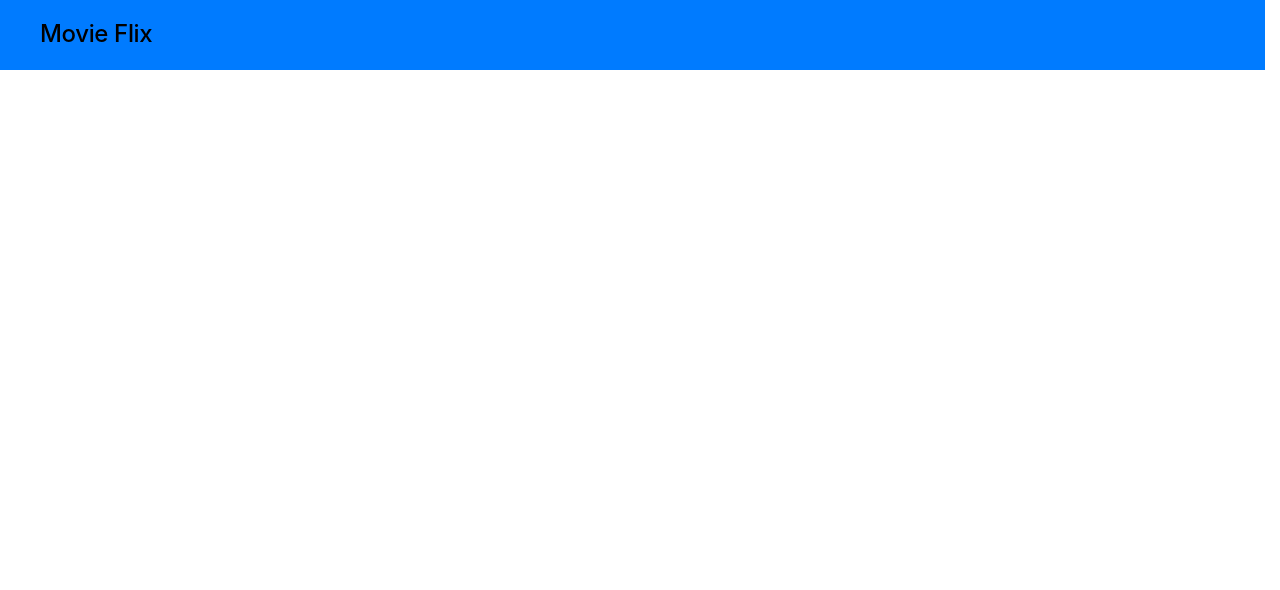
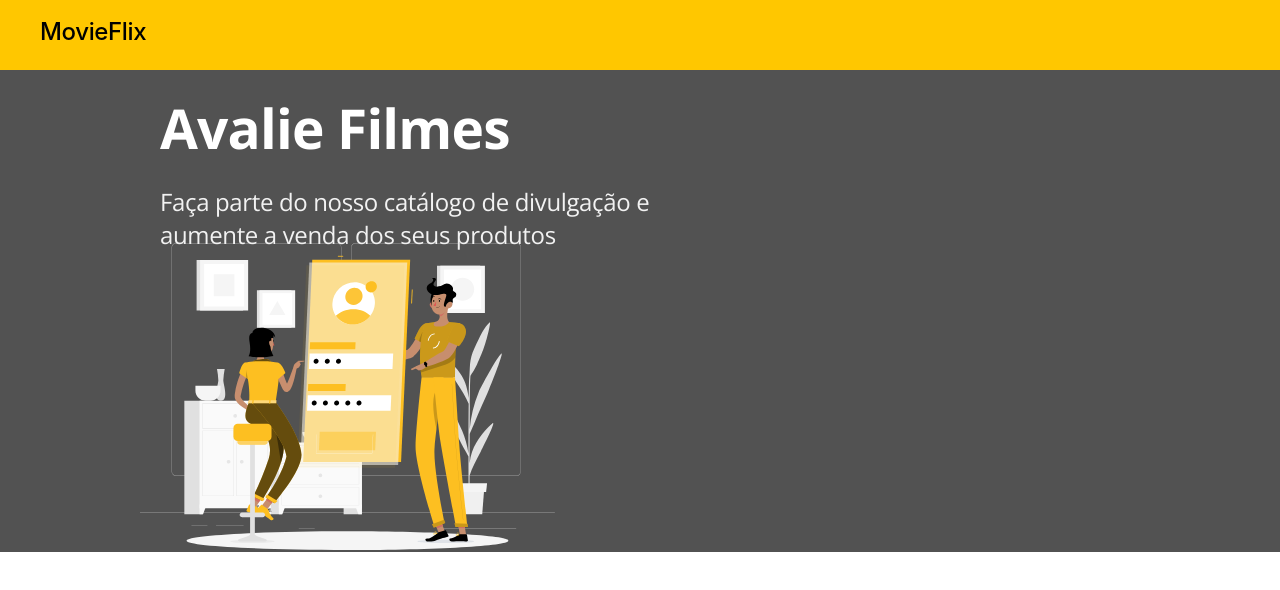
Before and after one commit to eduardomsj/movieflixbds, a React (Create React App) app in the folder front-web/: page / in a window 1280 px wide. Shown: the top 590 px of the page. Built offline with nearby package versions, Linux system fonts and the light colour scheme.

Commit message:
Routes and initial Home Page, Navbar adjusts

```diff
--- a/front-web/package.json
+++ b/front-web/package.json
@@ -10,10 +10,12 @@
     "@types/node": "^12.0.0",
     "@types/react": "^17.0.0",
     "@types/react-dom": "^17.0.0",
+    "@types/react-router-dom": "^5.1.7",
     "bootstrap": "^4.6.0",
     "node-sass": "^5.0.0",
     "react": "^17.0.1",
     "react-dom": "^17.0.1",
+    "react-router-dom": "^5.2.0",
     "react-scripts": "4.0.2",
     "typescript": "^4.1.2",
     "web-vitals": "^1.0.1"
--- a/front-web/src/App.tsx
+++ b/front-web/src/App.tsx
@@ -1,10 +1,11 @@
 import React from 'react';
-import Navbar from './core/components/Navbar';
+import Routes from './Routes';
+import './app.scss';
 
 const App = () => {
     return (
         <>
-            <Navbar />
+            <Routes />
         </>
     )
 }
--- /dev/null
+++ b/front-web/src/Routes.tsx
@@ -0,0 +1,18 @@
+import React from 'react';
+import { BrowserRouter, Route, Switch } from 'react-router-dom';
+import Home from './pages/Home';
+
+const Routes = () => {
+
+    return (
+        <BrowserRouter>
+            <Switch>
+                <Route path="/" exact>
+                    <Home />
+                </Route>
+            </Switch>
+        </BrowserRouter>
+    )
+}
+
+export default Routes;
--- a/front-web/src/app.scss
+++ b/front-web/src/app.scss
@@ -1,21 +1,22 @@
 @import url('https://fonts.googleapis.com/css2?family=Open+Sans:wght@400;700&display=swap');
 
-* {
+:root {
+  --primary-color: #DA5C5C;
+  --primary-hover-color: #A74B4B;
+  --dark-color: #263238;
+  --secondary-color: #9E9E9E;
+  --light-color: #F5F5F5;
+}
+
+html, body {
+  margin: 0;
+  padding:0;
+}
+
+body {
   font-family: 'Open Sans', sans-serif;
 }
 
-h1, h2, h3, h4, h5, h6 {
-  padding: 0;
-  margin-top: 0;
-  margin-bottom: 0;
-  font-weight: 700;
+a:hover {
+	text-decoration: none !important;
 }
-
-.card-base {
-  background: #6C6C6C;
-  box-shadow: 0px 4px 20px rgba(0, 0, 0, 0.25);
-}
-
-.margin-bottom-30 {
-  margin-bottom: 30px;
-}
--- a/front-web/src/core/components/Navbar/index.tsx
+++ b/front-web/src/core/components/Navbar/index.tsx
@@ -1,17 +1,18 @@
 import React from 'react';
+import { Link } from 'react-router-dom';
 import './styles.scss';
 
-const Navbar = () => {
+type Props = {
+    children?: React.ReactNode;
+}
+
+const Navbar = ({ children }: Props) => {
     return (
-        <nav className="row bg-primary main-nav">
-            <div className="col">
-                <a href="/" className="main-nav-text">
-                    <h4>Movie Flix</h4>
-                </a>
-            </div>
-            <div className="col-auto justify-content-end">
-
-            </div>
+        <nav className="main-nav">
+            <Link to="/" >
+                <h4 className="main-nav-text">MovieFlix</h4>
+            </Link>
+            {children}
         </nav>
     )
 }
--- a/front-web/src/core/components/Navbar/styles.scss
+++ b/front-web/src/core/components/Navbar/styles.scss
@@ -1,34 +1,17 @@
 .main-nav {
     height: 70px;
-    width: 100vw;
-    padding: 20px 135px 20px 40px;
+    background-color: #FFC700;
     margin-left: 0px;
+    margin-top: 0px;
+    display: flex;
+    align-items: center;
 }
 
 .main-nav-text {
+    font-weight: "bold";
     font-size: 24px;
     line-height: 33px;
     letter-spacing: -0.015em;
     color: #000000;
-
-    &:hover {
-        text-decoration: none;
-        color: #000000;
-    }
+    margin-left: 40px;
 }
-
-.btn-logout {
-    height: 30px;
-    width: 105px;
-    border: 1px solid #000000;
-    box-sizing: border-box;
-    border-radius: 10px;
-    justify-content: center;
-    align-items: center;
-}
-
-.nav-link {
-    font-weight: bold;
-    font-size: 14px;
-    color: #000000;
-}
--- /dev/null
+++ b/front-web/src/pages/Home/index.tsx
@@ -0,0 +1,30 @@
+import React from 'react';
+import {ReactComponent as Image} from '../../core/assets/images/home-image.svg';
+import Navbar from '../../core/components/Navbar';
+import './styles.scss';
+
+const Home = () => {
+    return (
+        <>
+            <Navbar />
+            <div className="home-container">
+                <div className= "home-content">
+                    <div>
+                        <h1 className="home-title">
+                            Avalie Filmes
+                        </h1>
+                        <h3 className="home-subtitle">
+                            Faça parte do nosso catálogo de divulgação e <br/>
+                            aumente a venda dos seus produtos
+                        </h3>
+                        <div className="home-image">
+                            <Image />
+                        </div>
+                    </div>
+                </div>
+            </div>
+        </>
+    )
+}
+
+export default Home;
--- /dev/null
+++ b/front-web/src/pages/Home/styles.scss
@@ -0,0 +1,40 @@
+.home-container{
+    background-color:#525252;
+    height: "100%";
+    display: flex;
+    padding-bottom: 19px;
+
+}
+.home-title{
+    height: 75px;
+    margin-top: 20px;
+    margin-left: 160px;
+    font-family: Open Sans;
+    font-style: normal;
+    font-weight: bold;
+    font-size: 55px;
+    line-height: 75px;
+    letter-spacing: -0.015em;
+    color: #FFFFFF;
+}
+.home-subtitle{
+    width: 531px;
+    height: 20px;
+    margin-left: 160px;
+    margin-top: 20px;
+    font-family: Open Sans;
+    font-style: normal;
+    font-weight: normal;
+    font-size: 24px;
+    line-height: 33px;
+    letter-spacing: -0.015em;
+    color: #F2F2F2;
+}
+
+.home-image{
+    padding-top: 30px;
+    margin-bottom: 0px;
+    width: 500px;
+    height: 320px;
+    margin-left: 140px;
+}
```
Also changed, not shown: front-web/src/core/assets/images/home-image.svg (added), 1 other file (tests, documents, lock files or other folders).
